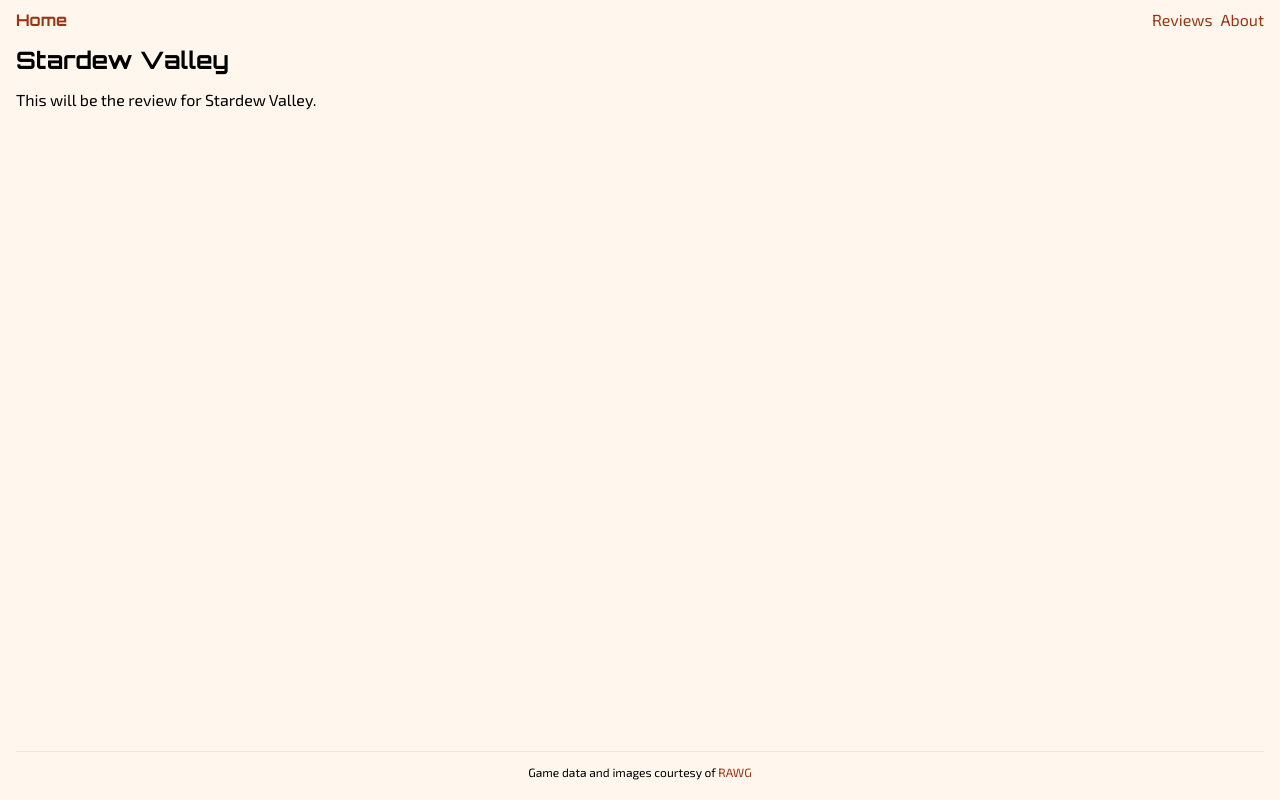
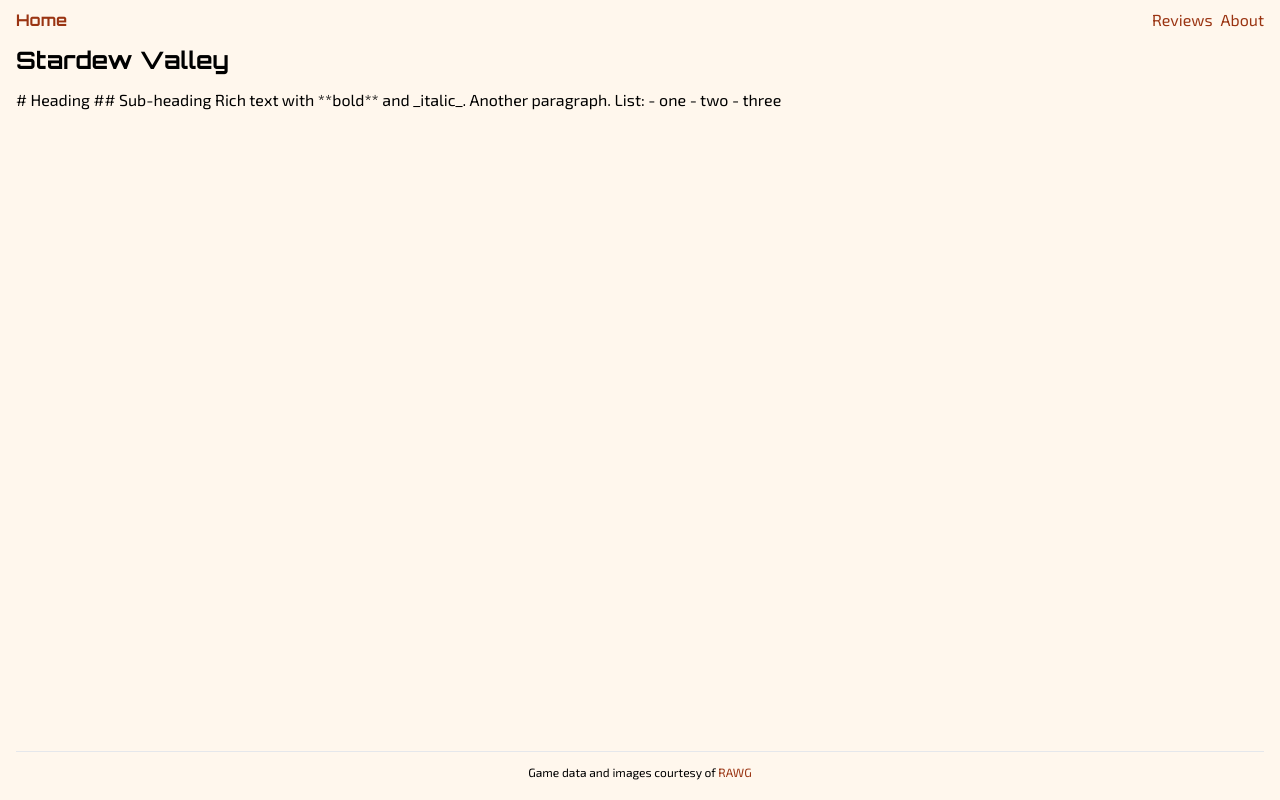
Before and after one commit to sigmadream/application-nextjs-game-review, a Next.js app: page /reviews/stardew-valley in a window 1280 px wide. Built offline with nearby package versions, Linux system fonts and the light colour scheme.

Commit message:
feat: 파일 읽기

```diff
--- a/app/reviews/stardew-valley/page.jsx
+++ b/app/reviews/stardew-valley/page.jsx
@@ -1,10 +1,12 @@
+import { readFile } from "node:fs/promises";
 import Heading from "@/components/Heading";
 
-export default function StardewValleyPage() {
+export default async function StardewValleyPage() {
+  const text = await readFile("./content/reviews/stardew-valley.md", "utf8");
   return (
     <>
       <Heading>Stardew Valley</Heading>
-      <p>This will be the review for Stardew Valley.</p>
+      <p> {text}</p>
     </>
   );
 }
--- /dev/null
+++ b/content/reviews/stardew-valley.md
@@ -0,0 +1,13 @@
+# Heading
+
+## Sub-heading
+
+Rich text with **bold** and _italic_.
+
+Another paragraph.
+
+List:
+
+- one
+- two
+- three
```
